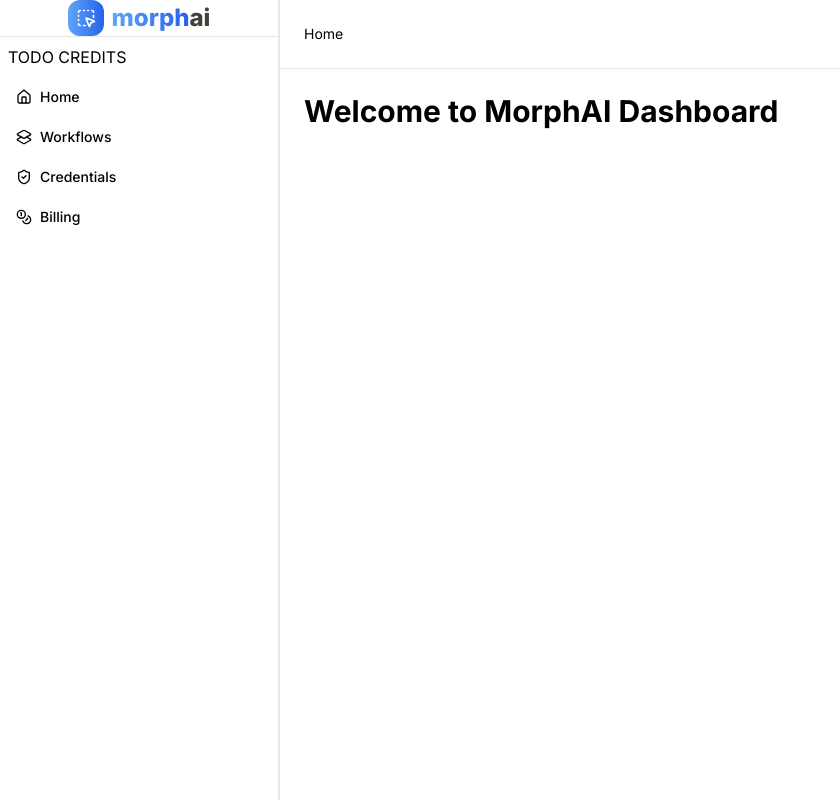
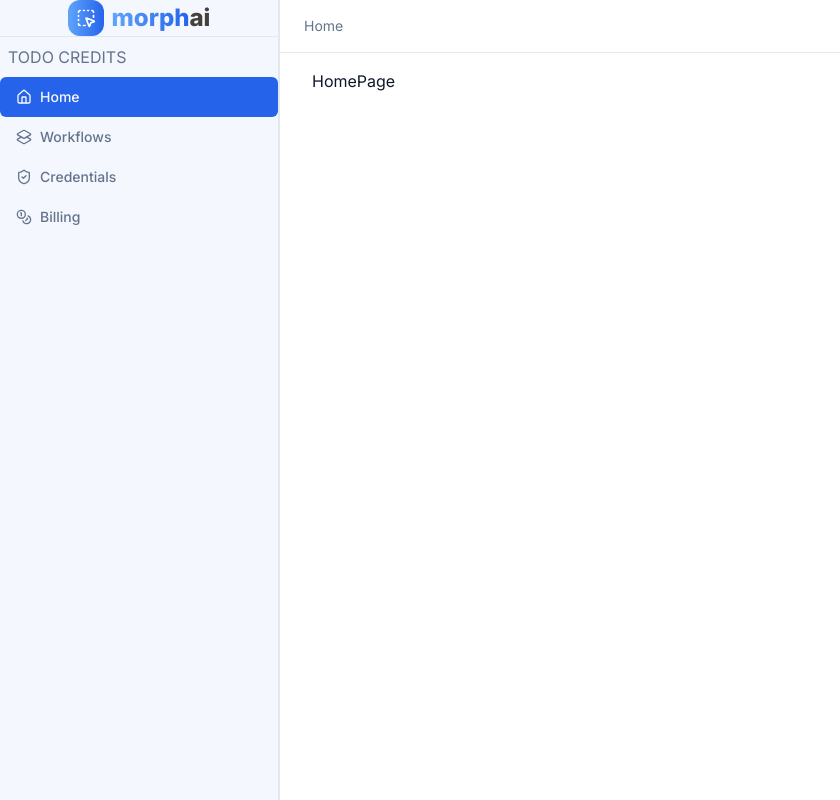
Before and after one commit to nzacharia/morphai, a Next.js app: page / in a window 1280 px wide. Shown: the whole page, without its empty margins (0-840 px from the left). Built offline with nearby package versions, Linux system fonts and the light colour scheme.

Commit message:
add homepage menus

```diff
--- a/app/(dashboard)/(home)/page.tsx
+++ b/app/(dashboard)/(home)/page.tsx
@@ -1,23 +1,8 @@
-/**
- * Home Page
- * This is the main dashboard home page component.
- * It serves as the landing page for authenticated users.
- */
 import React from 'react'
 
 function HomePage() {
   return (
-    // Main container for the home page content
-    <div className='flex flex-col gap-4'>
-      <h1 className='text-3xl font-bold'>
-        Welcome to MorphAI Dashboard
-      </h1>
-
-      {/* Add your dashboard content here */}
-      <div>
-        {/* Dashboard widgets and components will go here */}
-      </div>
-    </div>
+    <div>HomePage</div>
   )
 }
 
--- a/app/(dashboard)/layout.tsx
+++ b/app/(dashboard)/layout.tsx
@@ -1,42 +1,25 @@
-/**
- * Dashboard Layout
- * This is the main layout component for the dashboard section of the application.
- * It wraps all dashboard routes and provides consistent navigation and structure.
- */
+import BreadcrumbHeader from '@/components/BreadcrumbHeader'
+import DesktopSidebar from '@/components/Sidebar'
+import { Separator } from '@/components/ui/separator'
 import React from 'react'
-import DesktopSidebar from '@/components/Sidebar'
-import BreadcrumbHeader from '@/components/BreadcrumbHeader'
 
-// Define the props type for the layout component
-interface DashboardLayoutProps {
-    children: React.ReactNode
-}
-
-function DashboardLayout({
-    children
-}: DashboardLayoutProps) {
+function layout({children}: {children: React.ReactNode}) {
   return (
-        // Main dashboard container with grid layout
-        <div className='h-screen relative'>
-            <div className='flex h-full'>
-                {/* Sidebar navigation */}
+    <div className='h-screen flex'>
         <DesktopSidebar />
-
-                {/* Main content area */}
-                <main className='flex-1 h-full overflow-y-auto'>
-                    {/* Top navigation with breadcrumbs */}
-                    <div className='p-6 border-b'>
-                        <BreadcrumbHeader />
-                    </div>
-
-                    {/* Page content */}
-                    <div className='p-6'>
+      <div className='flex flex-col flex-1 min-h-screen'>
+        <header className='flex items-center justify-between px-6 py-4 h-[50px container]'>
+            <BreadcrumbHeader/>
+        </header>
+        <Separator />
+        <div className='overflow-auto'>
+            <div className='flex-1 container py-4 text-accent-foreground'>
                 {children}
             </div>
-                </main>
+        </div>
       </div>
     </div>
   )
 }
 
-export default DashboardLayout
+export default layout
--- a/app/globals.css
+++ b/app/globals.css
@@ -1,27 +1,91 @@
-/**
- * Global Styles
- * This file contains global styles and Tailwind CSS configurations.
- * It includes theme variables and base styles for the application.
- */
-
 @tailwind base;
 @tailwind components;
 @tailwind utilities;
 
-@layer base {
+:root {
+  --foreground-rgb: 0, 0, 0;
+  --background-start-rgb: 214, 219, 220;
+  --background-end-rgb: 255, 255, 255;
+}
+
+@media (prefers-color-scheme: dark) {
   :root {
-    /* Your theme configuration goes here */
-    /* Replace this section with the theme code from shadcn/ui themes */
-
-    --background: 0 0% 100%;
-    --foreground: 240 10% 3.9%;
-    /* ... other theme variables ... */
+    --foreground-rgb: 255, 255, 255;
+    --background-start-rgb: 0, 0, 0;
+    --background-end-rgb: 0, 0, 0;
   }
 }
 
-/* Additional global styles */
-html,
-body,
-:root {
-  height: 100%;
+@layer utilities {
+  .text-balance {
+    text-wrap: balance;
+  }
 }
+
+
+@layer base {
+  :root {
+    --background: 0 0% 100%;
+    --foreground: 222.2 84% 4.9%;
+    --card: 0 0% 100%;
+    --card-foreground: 222.2 84% 4.9%;
+    --popover: 0 0% 100%;
+    --popover-foreground: 222.2 84% 4.9%;
+    --primary: 221.2 83.2% 53.3%;
+    --primary-foreground: 210 40% 98%;
+    --secondary: 210 40% 96.1%;
+    --secondary-foreground: 222.2 47.4% 11.2%;
+    --muted: 210 40% 96.1%;
+    --muted-foreground: 215.4 16.3% 46.9%;
+    --accent: 210 40% 96.1%;
+    --accent-foreground: 222.2 47.4% 11.2%;
+    --destructive: 0 84.2% 60.2%;
+    --destructive-foreground: 210 40% 98%;
+    --border: 214.3 31.8% 91.4%;
+    --input: 214.3 31.8% 91.4%;
+    --ring: 221.2 83.2% 53.3%;
+    --radius: 0.5rem;
+    --chart-1: 12 76% 61%;
+    --chart-2: 173 58% 39%;
+    --chart-3: 197 37% 24%;
+    --chart-4: 43 74% 66%;
+    --chart-5: 27 87% 67%;
+  }
+
+  .dark {
+    --background: 222.2 84% 4.9%;
+    --foreground: 210 40% 98%;
+    --card: 222.2 84% 4.9%;
+    --card-foreground: 210 40% 98%;
+    --popover: 222.2 84% 4.9%;
+    --popover-foreground: 210 40% 98%;
+    --primary: 217.2 91.2% 59.8%;
+    --primary-foreground: 222.2 47.4% 11.2%;
+    --secondary: 217.2 32.6% 17.5%;
+    --secondary-foreground: 210 40% 98%;
+    --muted: 217.2 32.6% 17.5%;
+    --muted-foreground: 215 20.2% 65.1%;
+    --accent: 217.2 32.6% 17.5%;
+    --accent-foreground: 210 40% 98%;
+    --destructive: 0 62.8% 30.6%;
+    --destructive-foreground: 210 40% 98%;
+    --border: 217.2 32.6% 17.5%;
+    --input: 217.2 32.6% 17.5%;
+    --ring: 224.3 76.3% 48%;
+    --chart-1: 220 70% 50%;
+    --chart-2: 160 60% 45%;
+    --chart-3: 30 80% 55%;
+    --chart-4: 280 65% 60%;
+    --chart-5: 340 75% 55%;
+  }
+}
+
+
+@layer base {
+  * {
+    @apply border-border;
+  }
+  body {
+    @apply bg-background text-foreground;
+  }
+}
--- a/components/Logo.tsx
+++ b/components/Logo.tsx
@@ -1,33 +1,23 @@
-/**
- * Logo Component
- * This component creates a consistent brand logo with a gradient effect
- * and an icon. It's used across the application for branding purposes.
- */
 import { cn } from '@/lib/utils'
 import { SquareDashedMousePointerIcon } from 'lucide-react'
 import Link from 'next/link'
 import React from 'react'
 
 function Logo({
-    // Default font size for the logo text
-    fontSize = 'text-2xl',
-    // Default size for the icon
-    iconSize = 20
-}: {
+    fontSize = 'text-2xl' ,
+    iconSize =  20
+}:{
     fontSize?: string,
     iconSize?: number
 }) {
   return <Link href="/" className={cn(
-    // Base styles for the logo container
     "text-2xl font-extrabold flex items-center gap-2",
     fontSize
-  )}>
-    {/* Icon container with gradient background */}
+) }>
     <div className="rounded-xl bg-gradient-to-r from-blue-400 to-blue-600 p-2">
         <SquareDashedMousePointerIcon size={iconSize} className="stroke-white" />
     </div>
-    {/* Text part of the logo with gradient effect */}
-    <div>
+    <div >
         <span className='bg-gradient-to-r from-blue-400 to-blue-600
             bg-clip-text text-transparent'>
             morph
@@ -35,7 +25,7 @@ function Logo({
         <span className='text-stone-700 dark:text-stone-300'>
             ai</span>
     </div>
-  </Link>
+</Link>
 }
 
 export default Logo
--- a/components/Sidebar.tsx
+++ b/components/Sidebar.tsx
@@ -1,8 +1,3 @@
-/**
- * Sidebar Component
- * This is the main navigation component for the dashboard layout.
- * It provides a consistent navigation structure with active state handling.
- */
 "use client"
 
 import React from 'react'
@@ -11,8 +6,6 @@ import Logo from './Logo'
 import Link from 'next/link'
 import { buttonVariants } from './ui/button'
 import { usePathname } from 'next/navigation'
-
-// Define navigation routes
 const routes = [
     {
         label: "Home",
@@ -37,30 +30,25 @@ const routes = [
 ]
 
 function DesktopSidebar() {
-    // Get current path to determine active route
     const pathname = usePathname()
     const activeRoute = routes.find(
         (route) => route.href.length > 0 && pathname.includes
         (route.href) || routes[0]
     )
-
     return (
-        // Main sidebar container with responsive styling
         <div className='hidden relative md:block min-w-[280px] max-w-[280px] h-screen
         overflow-hidden w-full bg-primary/5 dark:bg-primary/30 dark:text-foreground
         text-muted-foreground border-r-2 border-separate'>
-            {/* Logo section */}
             <div className='flex items-center justify-center
             gap-2 border-b-[1px] border-separate'>
                 <Logo />
             </div>
-            {/* Credits section placeholder */}
             <div className='p-2'>
                 TODO CREDITS
+
             </div>
-            {/* Navigation links */}
-            <div className='flex flex-col p2'>
-                {routes.map((route) => (
+                <div className='flex flex-col p2'>
+                    {routes.map((route) => (
                     <Link key={route.href} href={route.href}
                     className={
                         buttonVariants({
```
Also changed, not shown: components/BreadcrumbHeader.tsx (+2 -13 lines). Lines whose indentation alone changed are shown as unchanged.
